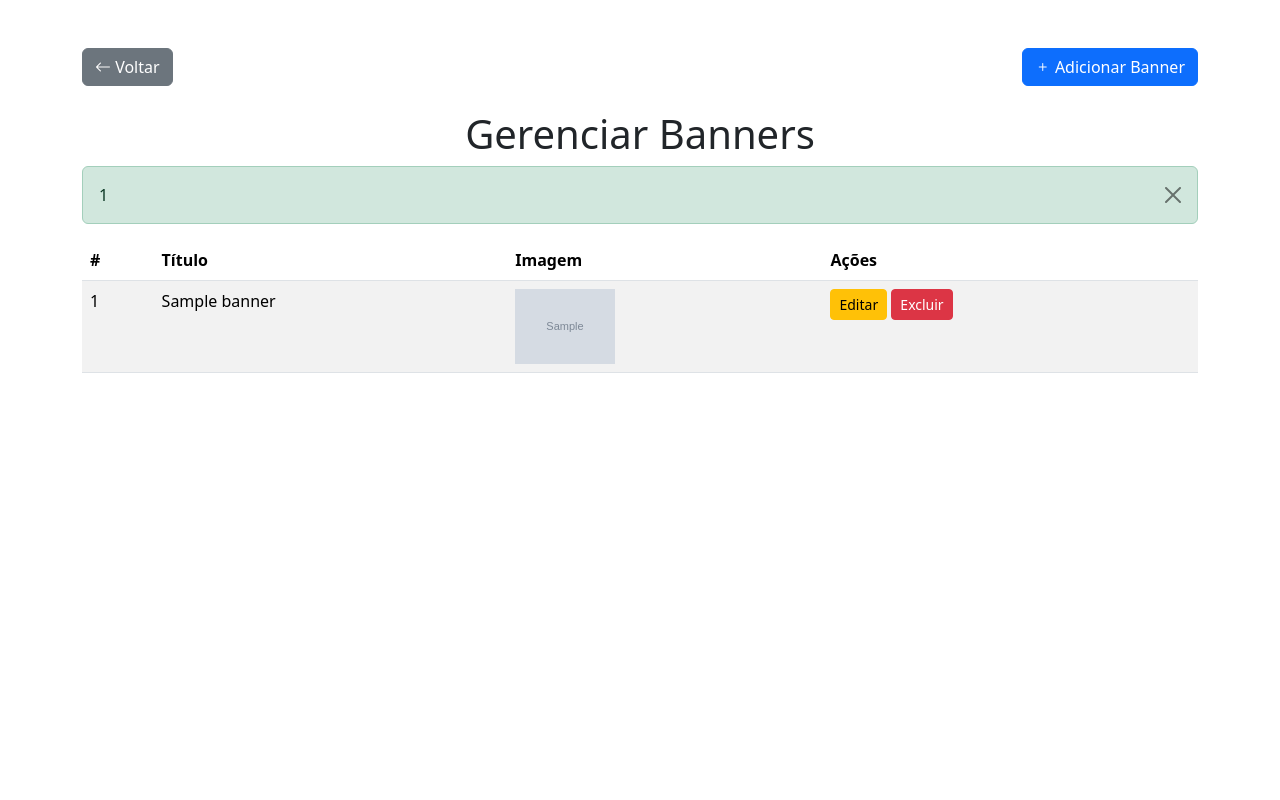
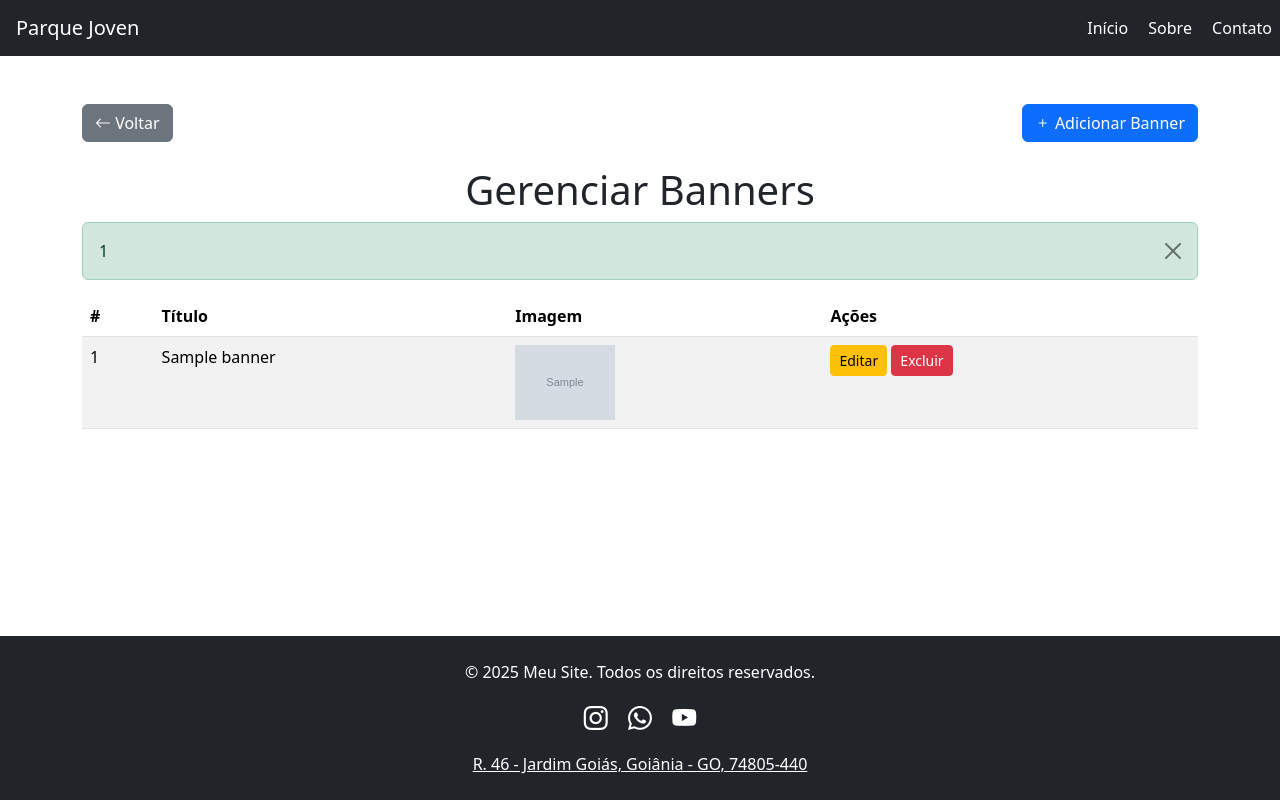
Before and after one commit to PedroHenriqueAzevedo/parque_jovem, a PHP site: page /admin/banners/banners.php in a window 1280 px wide. Run offline with PHP 8.4, Linux system fonts and the light colour scheme; the visitor is signed in with stand-in values (Sample User, id 1); tables that the repository leaves empty hold one stand-in row (values such as "Sample post"); grey boxes marked "Sample" are stand-in pictures.

Commit message:
Adicionando footer e header

```diff
--- a/admin/banners/adicionar_banner.php
+++ b/admin/banners/adicionar_banner.php
@@ -19,6 +19,7 @@ if ($_SERVER['REQUEST_METHOD'] === 'POST') {
 
 <!DOCTYPE html>
 <html lang="pt-br">
+<?php include '../../cabecalho/header.php'; ?>
 <head>
     <meta charset="UTF-8">
     <meta name="viewport" content="width=device-width, initial-scale=1.0">
@@ -46,6 +47,7 @@ if ($_SERVER['REQUEST_METHOD'] === 'POST') {
         <button type="submit" class="btn btn-primary w-100">Salvar</button>
     </form>
 </div>
+<?php include '../../cabecalho/footer.php'; ?>
 <script src="../../assets/js/bootstrap.bundle.min.js"></script>
 </body>
 </html>
--- a/admin/banners/banners.php
+++ b/admin/banners/banners.php
@@ -38,6 +38,7 @@ $banners = buscarBanners();
     <link rel="stylesheet" href="https://cdn.jsdelivr.net/npm/bootstrap-icons/font/bootstrap-icons.css">
 </head>
 <body>
+<?php include '../../cabecalho/header.php'; ?>
 <div class="container mt-5">
     <div class="d-flex justify-content-between align-items-center mb-4">
         <a href="../index.php" class="btn btn-secondary">
@@ -110,6 +111,7 @@ $banners = buscarBanners();
         }
     }
 </script>
+<?php include '../../cabecalho/footer.php'; ?>
 <script src="../../assets/js/bootstrap.bundle.min.js"></script>
 </body>
 </html>
--- a/admin/banners/editar_banner.php
+++ b/admin/banners/editar_banner.php
@@ -37,6 +37,7 @@ if ($_SERVER['REQUEST_METHOD'] === 'POST') {
     <link rel="stylesheet" href="../../assets/css/bootstrap.min.css">
 </head>
 <body>
+<?php include '../cabecalho/header.php'; ?>
 <div class="container mt-5">
     <h1 class="text-center">Editar Banner</h1>
     <a href="banners.php" class="btn btn-secondary mb-3">Voltar</a>
@@ -63,6 +64,7 @@ if ($_SERVER['REQUEST_METHOD'] === 'POST') {
         <button type="submit" class="btn btn-primary w-100">Salvar Alterações</button>
     </form>
 </div>
+<?php include '../cabecalho/footer.php'; ?>
 <script src="../../assets/js/bootstrap.bundle.min.js"></script>
 </body>
 </html>
--- a/admin/index.php
+++ b/admin/index.php
@@ -5,7 +5,7 @@ if (!isset($_SESSION['admin_logged_in'])) {
     exit;
 }
 ?>
-
+<?php include '../cabecalho/header.php'; ?>
 <!DOCTYPE html>
 <html lang="pt-br">
 <head>
@@ -32,7 +32,7 @@ if (!isset($_SESSION['admin_logged_in'])) {
         </a>
     </div>
 </div>
-
+<?php include '../cabecalho/footer.php'; ?>
 <script src="../assets/js/bootstrap.bundle.min.js"></script>
 </body>
 </html>
--- a/admin/sabatina/adicionar_sabatina.php
+++ b/admin/sabatina/adicionar_sabatina.php
@@ -27,6 +27,7 @@ if ($_SERVER['REQUEST_METHOD'] === 'POST') {
     <title>Adicionar Arquivo - Escola Sabatina</title>
     <link rel="stylesheet" href="../../assets/css/bootstrap.min.css">
 </head>
+<?php include '../../cabecalho/header.php'; ?>
 <body>
 <div class="container mt-5">
     <h1 class="text-center">Adicionar Arquivo da Escola Sabatina</h1>
@@ -50,6 +51,7 @@ if ($_SERVER['REQUEST_METHOD'] === 'POST') {
         <button type="submit" class="btn btn-primary w-100">Salvar</button>
     </form>
 </div>
+<?php include '../../cabecalho/footer.php'; ?>
 <script src="../../assets/js/bootstrap.bundle.min.js"></script>
 </body>
 </html>
--- a/admin/sabatina/editar.php
+++ b/admin/sabatina/editar.php
@@ -37,6 +37,7 @@ if ($_SERVER['REQUEST_METHOD'] === 'POST') {
     <link rel="stylesheet" href="../../assets/css/bootstrap.min.css">
 </head>
 <body>
+<?php include '../../cabecalho/header.php'; ?>
 <div class="container mt-5">
     <h1 class="text-center">Editar Arquivo da Escola Sabatina</h1>
     <a href="listar.php" class="btn btn-secondary mb-3">Voltar</a>
@@ -63,6 +64,7 @@ if ($_SERVER['REQUEST_METHOD'] === 'POST') {
         <button type="submit" class="btn btn-primary w-100">Salvar Alterações</button>
     </form>
 </div>
+<?php include '../../cabecalho/footer.php'; ?>
 <script src="../../assets/js/bootstrap.bundle.min.js"></script>
 </body>
 </html>
--- a/admin/sabatina/listar.php
+++ b/admin/sabatina/listar.php
@@ -36,6 +36,7 @@ $arquivos = buscarArquivosSabatina();
     <link rel="stylesheet" href="https://cdn.jsdelivr.net/npm/bootstrap-icons/font/bootstrap-icons.css">
 </head>
 <body>
+<?php include '../../cabecalho/header.php'; ?>
 <div class="container mt-5">
     <div class="d-flex justify-content-between align-items-center mb-4">
         <a href="../index.php" class="btn btn-secondary">
@@ -117,6 +118,7 @@ $arquivos = buscarArquivosSabatina();
         }
     }
 </script>
+<?php include '../../cabecalho/footer.php'; ?>
 <script src="../../assets/js/bootstrap.bundle.min.js"></script>
 </body>
 </html>
--- a/cabecalho/footer.php
+++ b/cabecalho/footer.php
@@ -0,0 +1,30 @@
+<link rel="stylesheet" href="https://cdn.jsdelivr.net/npm/bootstrap-icons/font/bootstrap-icons.css">
+<footer class="bg-dark text-white py-4 mt-auto">
+    <div class="container text-center">
+        <p>&copy; <?php echo date('Y'); ?> Meu Site. Todos os direitos reservados.</p>
+
+        <!-- Links para redes sociais -->
+        <div class="mt-3">
+            <a href="https://www.instagram.com/seu_perfil" target="_blank" class="text-white mx-2 text-decoration-none">
+                <i class="bi bi-instagram" style="font-size: 1.5rem;"></i>
+            </a>
+            <a href="https://wa.me/seu_numero?text=Olá!" target="_blank" class="text-white mx-2 text-decoration-none">
+                <i class="bi bi-whatsapp" style="font-size: 1.5rem;"></i>
+            </a>
+            <a href="https://www.youtube.com/seu_canal" target="_blank" class="text-white mx-2 text-decoration-none">
+                <i class="bi bi-youtube" style="font-size: 1.5rem;"></i>
+            </a>
+        </div>
+
+        <!-- Endereço com link para Google Maps -->
+        <div class="mt-3">
+            <p class="mb-0">
+            <a href="https://www.google.com/maps/search/?api=1&query=R.+46+-+Jardim+Goiás,+Goiânia+-+GO,+74805-440"
+                   target="_blank"
+                   class="text-white text-decoration-underline">
+                   R. 46 - Jardim Goiás, Goiânia - GO, 74805-440
+                </a>
+            </p>
+        </div>
+    </div>
+</footer>
--- a/cabecalho/header.php
+++ b/cabecalho/header.php
@@ -0,0 +1,22 @@
+<!DOCTYPE html>
+<html lang="pt-br">
+<head>
+    <meta charset="UTF-8">
+    <meta name="viewport" content="width=device-width, initial-scale=1.0">
+    <title><?php echo $pageTitle ?? 'Parque Jovem'; ?></title> <!-- Título dinâmico -->
+    <link rel="stylesheet" href="../assets/css/bootstrap.min.css">
+    <link rel="stylesheet" href="https://cdn.jsdelivr.net/npm/bootstrap-icons/font/bootstrap-icons.css">
+</head>
+<body class="d-flex flex-column" style="min-height: 100vh;">
+<header class="bg-dark text-white py-3">
+    <div class="container-fluid px-0"> <!-- remove padding lateral -->
+        <div class="d-flex justify-content-between align-items-center">
+            <h1 class="h5 mb-0 mx-3">Parque Joven</h1> <!-- Ajuste de margens se necessário -->
+            <nav>
+                <a href="index.php" class="text-white text-decoration-none mx-2">Início</a>
+                <a href="sobre.php" class="text-white text-decoration-none mx-2">Sobre</a>
+                <a href="contato.php" class="text-white text-decoration-none mx-2">Contato</a>
+            </nav>
+        </div>
+    </div>
+</header>
```
Also changed, not shown: admin/login.php (+2 -14 lines), admin/cabecalho/footer.php (deleted), admin/cabecalho/header.php (deleted).
